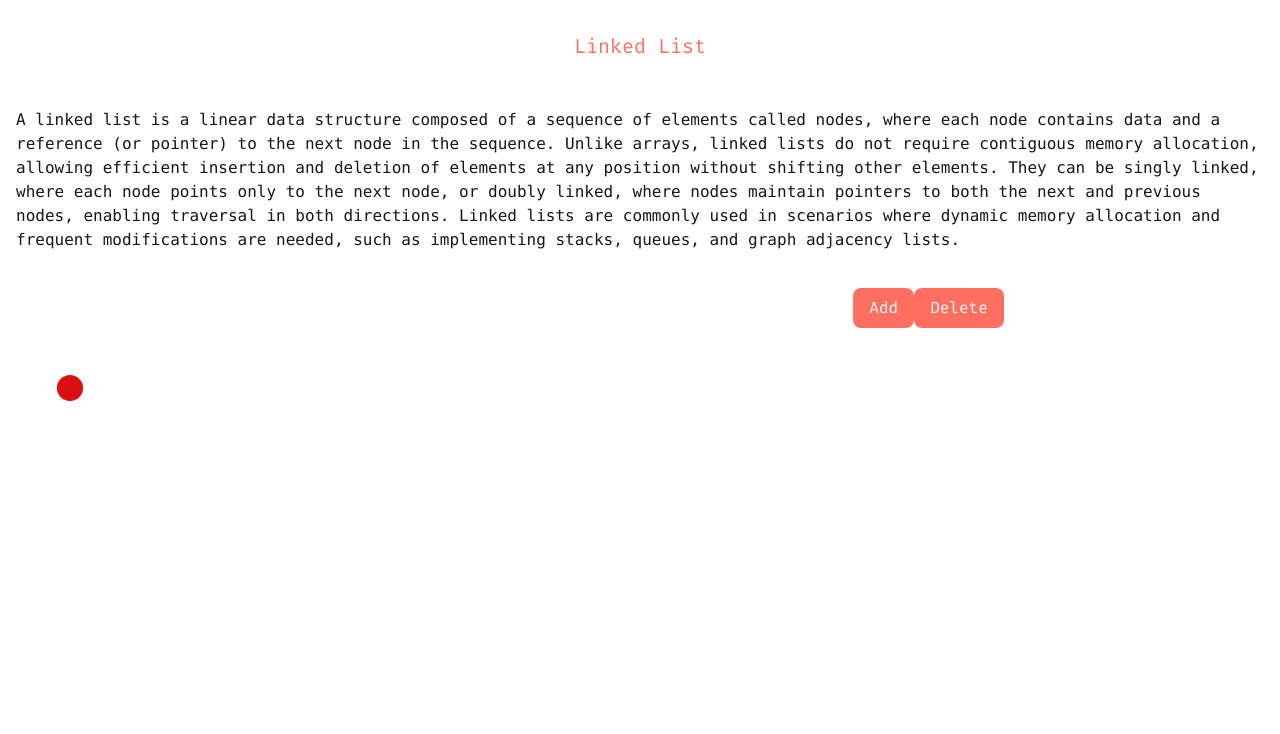
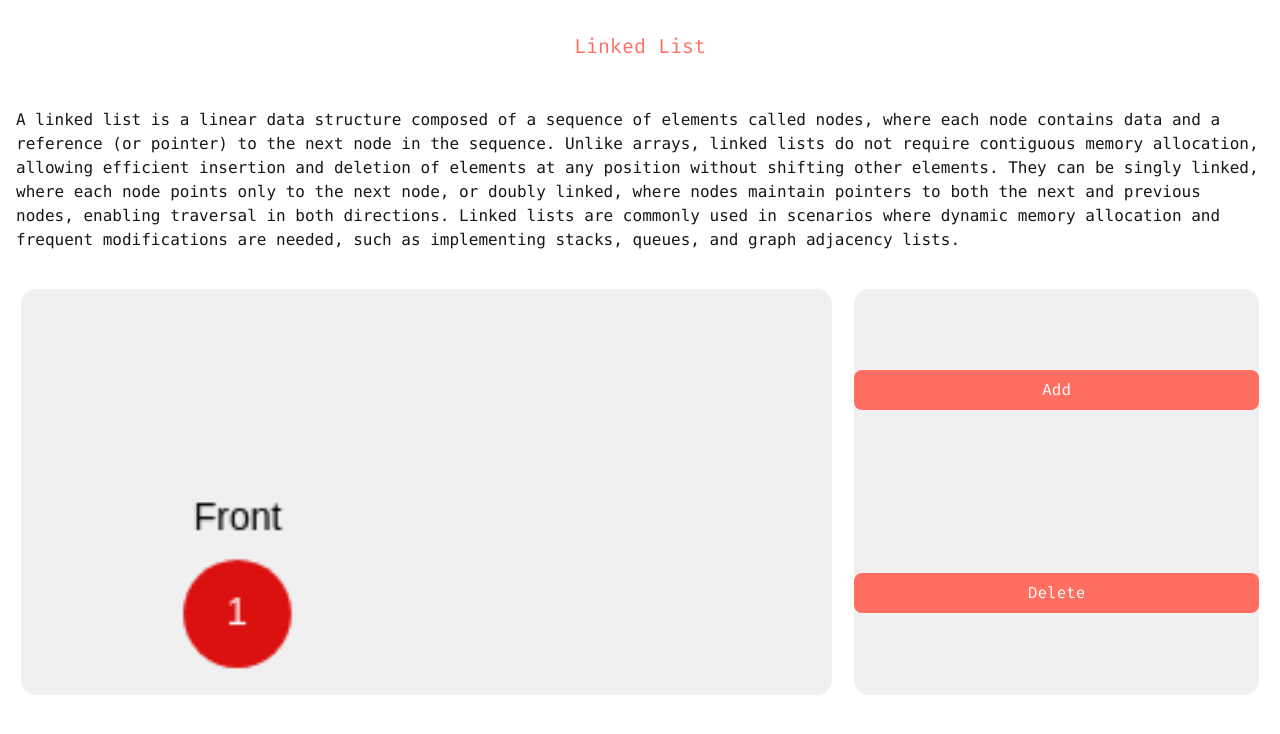
Before and after one commit to dogle-scottlogic/data_structures, a Next.js app: page /linkedlist in a window 1280 px wide. Shown: the top 734 px of the page. Built offline with nearby package versions, Linux system fonts and the light colour scheme.

Commit message:
Add list animation

```diff
--- /dev/null
+++ b/app/components/canvas.module.css
@@ -0,0 +1,7 @@
+.canvas {
+  color: white;
+  width: 100%;
+  background-color: var(--color-card);
+  border: 1px solid white;
+  border-radius: 1em;
+}
--- a/app/components/canvas.tsx
+++ b/app/components/canvas.tsx
@@ -1,9 +1,12 @@
+
+import styles from './canvas.module.css'
+
 import useCanvas from 'hooks/useCanvas'
 import { Draw } from 'types/canvas'
 
 const Canvas = ({ draw }: { draw: Draw }) => {
     const canvasRef = useCanvas(draw)
-    return <canvas ref={canvasRef} />
+    return <canvas className={styles.canvas} ref={canvasRef} />
 }
 
 export default Canvas
--- /dev/null
+++ b/app/components/controlPanel.module.css
@@ -0,0 +1,9 @@
+.control {
+  color: white;
+  background-color: var(--color-card);
+  border: 1px solid white;
+  border-radius: 1em;
+  display: flex;
+  flex-direction: column;
+  justify-content: space-around;
+}
--- a/app/components/controlPanel.tsx
+++ b/app/components/controlPanel.tsx
@@ -1,6 +1,11 @@
-export default function ControlPanel() {
-    return (<div className="control">
-        <button>Add</button>
-        <button>Delete</button>
-    </div>)
+import { ControlPanelProps } from 'types/controlPanel'
+import styles from './controlPanel.module.css'
+
+export default function ControlPanel({ addNode, deleteNode }: ControlPanelProps) {
+    return (
+        <div className={styles.control}>
+            <button onClick={addNode}>Add</button>
+            <button onClick={deleteNode}>Delete</button>
+        </div>
+    )
 }
--- a/app/components/grid.tsx
+++ b/app/components/grid.tsx
@@ -4,13 +4,16 @@ import styles from "page.module.css"
 
 import ControlPanel from "components/controlPanel";
 import Canvas from "components/canvas";
-import { Draw } from "types/canvas";
+import { GridProps } from "types/grid";
 
-export default function Grid({ draw }: { draw: Draw }) {
+export default function Grid({ draw, addNode, deleteNode }: GridProps) {
     return (
         <div className={styles.grid}>
             <Canvas draw={draw} />
-            <ControlPanel />
+            <ControlPanel
+                addNode={addNode}
+                deleteNode={deleteNode}
+            />
         </div>
     )
 }
--- a/app/linkedlist/linkedListGrid.tsx
+++ b/app/linkedlist/linkedListGrid.tsx
@@ -1,18 +1,99 @@
 "use client"
 
-import { Draw } from "types/canvas";
+import { DrawingContext } from "types/canvas";
+import { ListNode } from "types/list";
 import Grid from "components/grid";
+import { useState } from 'react';
 
 export default function LinkedListGrid() {
-    const draw: Draw = (ctx, frameCount) => {
-        ctx.clearRect(0, 0, ctx.canvas.width, ctx.canvas.height)
-        ctx.fillStyle = '#db1010ff'
-        ctx.beginPath()
-        ctx.arc(50, 100, 20 * Math.sin(frameCount * 0.05) ** 2, 0, 2 * Math.PI)
-        ctx.fill()
-    }
-
+    const exampleList: ListNode = { value: 1, next: null }
+    const [head, setHead] = useState<ListNode | null>(exampleList)
+    const addNode = () => setHead(push(head))
+    const deleteNode = () => setHead(pop(head))
     return (
-        <Grid draw={draw} />
+        <Grid
+            draw={draw(head)}
+            addNode={addNode}
+            deleteNode={deleteNode}
+        />
     );
 }
+
+function push(head: ListNode | null): ListNode {
+    if (!head) {
+        head = { value: 1, next: null }
+        return head
+    }
+    let current = head
+    while (current.next) {
+        current = current.next
+    }
+    current.next = { value: current.value + 1, next: null }
+    return head
+}
+
+function pop(head: ListNode | null): ListNode | null {
+    if (!head || !head.next) {
+        return null
+    }
+    head = head.next
+    return head
+}
+
+function draw(head: ListNode | null) {
+    return function drawList(ctx: DrawingContext) {
+        ctx.clearRect(0, 0, ctx.canvas.width, ctx.canvas.height)
+
+        let node = head
+        let x = 80
+        const y = 120
+        const nodeRadius = 20
+        const spacing = 100
+
+        ctx.font = '14px sans-serif'
+        ctx.textAlign = 'center'
+        ctx.textBaseline = 'middle'
+
+        while (node) {
+            // Draw node
+            ctx.fillStyle = '#db1010ff'
+            ctx.beginPath()
+            ctx.arc(x, y, nodeRadius, 0, 2 * Math.PI)
+            ctx.fill()
+
+            // Value
+            ctx.fillStyle = '#ffffff'
+            ctx.fillText(node.value.toString(), x, y)
+
+            // Link to next
+            if (node.next) {
+                ctx.strokeStyle = '#000000'
+                ctx.lineWidth = 2
+
+                ctx.beginPath()
+                ctx.moveTo(x + nodeRadius, y)
+                ctx.lineTo(x + spacing - nodeRadius, y)
+                ctx.stroke()
+
+                // Arrowhead
+                ctx.beginPath()
+                ctx.moveTo(x + spacing - nodeRadius - 6, y - 6)
+                ctx.lineTo(x + spacing - nodeRadius, y)
+                ctx.lineTo(x + spacing - nodeRadius - 6, y + 6)
+                ctx.stroke()
+            } else if (node !== head) {
+                ctx.fillStyle = '#000'
+                ctx.fillText('Rear', x, y + -35)
+            }
+
+            // Front label
+            if (node === head) {
+                ctx.fillStyle = '#000'
+                ctx.fillText('Front', x, y - 35)
+            }
+
+            node = node.next
+            x += spacing
+        }
+    }
+}
--- /dev/null
+++ b/app/types/controlPanel.ts
@@ -0,0 +1,4 @@
+export interface ControlPanelProps {
+  addNode: () => void;
+  deleteNode: () => void;
+}
--- /dev/null
+++ b/app/types/grid.ts
@@ -0,0 +1,7 @@
+import { Draw } from './canvas';
+
+export interface GridProps {
+  draw: Draw;
+  addNode: () => void;
+  deleteNode: () => void;
+}
--- /dev/null
+++ b/app/types/list.ts
@@ -0,0 +1,4 @@
+export type ListNode = {
+  value: number;
+  next: ListNode | null;
+};
```
Also changed, not shown: app/types/canvas.ts (+8 -0 lines), 1 other file (tests, documents, lock files or other folders).
